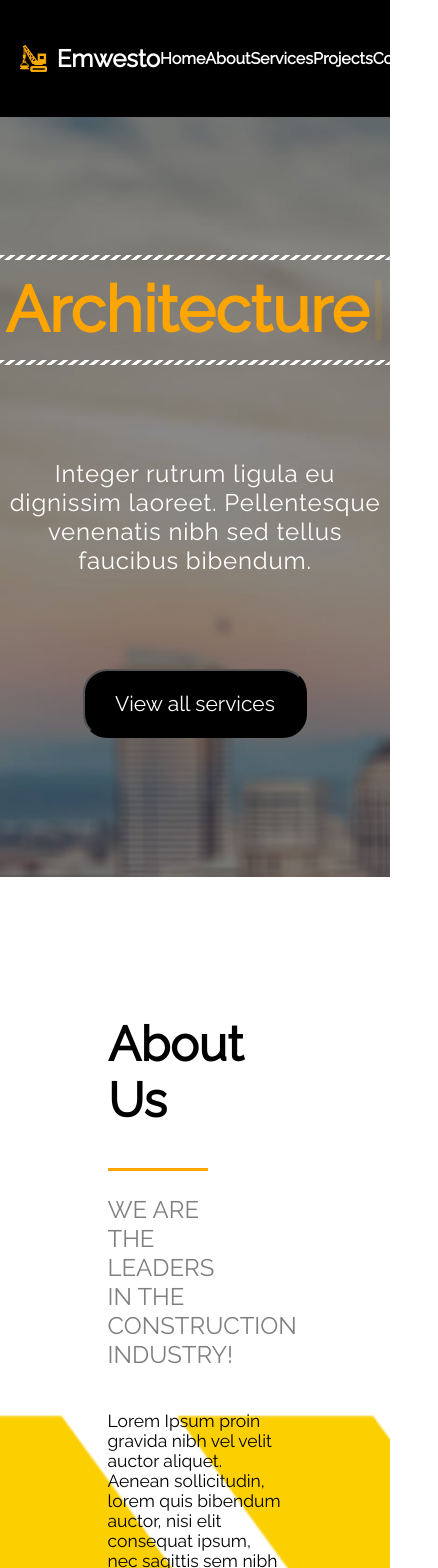
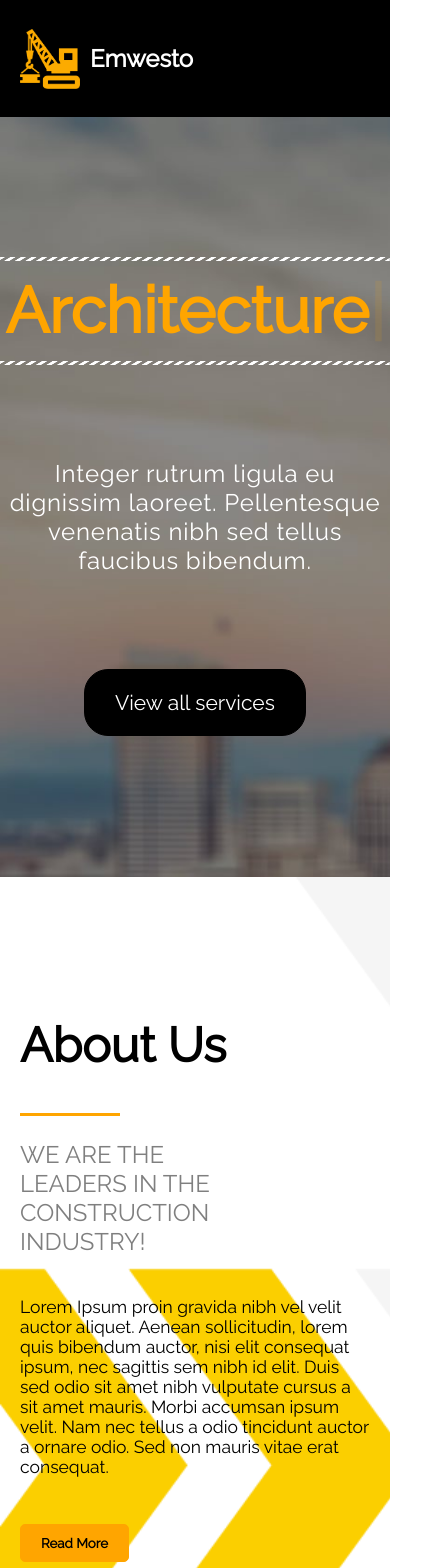
Before and after one commit to samynaj/elpeeconsults, a Next.js app: page / in a window 390 px wide. Shown: the top 1568 px of the page, 438 px wide, since content can reach past the window. Built offline with nearby package versions, Linux system fonts and the light colour scheme.

Commit message:
fixed aos whitespace

```diff
--- a/components/About/index.jsx
+++ b/components/About/index.jsx
@@ -12,31 +12,32 @@ const Index = () => {
   return (
     <div className={styles.root}>
       <div
-        data-aos="fade-down-right"
+        data-aos="flip-left"
         data-aos-easing="ease-out-cubic"
         data-aos-duration="2000"
         className={styles.left}
       >
         <h2
-            data-aos='flip-left'
-            data-aos-easing="ease-out-cubic"
-            data-aos-duration="3000"
+          data-aos='flip-left'
+          data-aos-easing="ease-out-cubic"
+          data-aos-duration="3000"
         >About Us</h2>
         <span></span>
         <p>WE ARE THE LEADERS IN THE CONSTRUCTION INDUSTRY!</p>
       </div>
       <div
-        data-aos="fade-down-left"
-        data-aos-easing="ease-out-cubic"
-        data-aos-duration="2000"
         className={styles.right}
       >
-        <p>Lorem Ipsum proin gravida nibh vel velit auctor aliquet. Aenean sollicitudin, lorem quis bibendum auctor, nisi elit consequat ipsum, nec sagittis sem nibh id elit. Duis sed odio sit amet nibh vulputate cursus a sit amet mauris. Morbi accumsan ipsum velit. Nam nec tellus a odio tincidunt auctor a ornare odio. Sed non  mauris vitae erat consequat.</p>
+        <p
+          data-aos="flip-right"
+          data-aos-easing="ease-out-cubic"
+          data-aos-duration="2000"
+        >Lorem Ipsum proin gravida nibh vel velit auctor aliquet. Aenean sollicitudin, lorem quis bibendum auctor, nisi elit consequat ipsum, nec sagittis sem nibh id elit. Duis sed odio sit amet nibh vulputate cursus a sit amet mauris. Morbi accumsan ipsum velit. Nam nec tellus a odio tincidunt auctor a ornare odio. Sed non  mauris vitae erat consequat.</p>
         <button
           data-aos='flip-right'
           data-aos-easing="ease-out-cubic"
           data-aos-duration="3000"
-          >Read more</button>
+        >Read more</button>
       </div>
     </div>
   )
--- a/components/About/index.module.scss
+++ b/components/About/index.module.scss
@@ -23,6 +23,10 @@
         flex-direction: column;
         align-items: flex-start;
         justify-content: flex-start;
+
+        @media screen and (max-width: 800px) {
+            width: 100%;
+        }
     }
 
     .left {
--- a/components/Header/index.module.scss
+++ b/components/Header/index.module.scss
@@ -34,6 +34,9 @@
             @media screen and (max-width: 800px) {
                 width: 60%;
             }
+            @media screen and (max-width: 600px) {
+                display: none;
+            }
 
             span {
                 font-weight: 700;
--- a/components/Hero/index.module.scss
+++ b/components/Hero/index.module.scss
@@ -19,6 +19,12 @@
         display: flex;
         flex-direction: column;
         justify-content: center;
+
+        img {
+            @media screen and (max-width: 800px) {
+                width: 80% !important;
+            }
+        }
     }
 
     p {
@@ -31,6 +37,7 @@
 
     button {
         background-color: #000;
+        border: 1px solid #000;
         color: #fff;
         padding: 20px 30px;
         font-size: 21px;
--- a/styles/globals.css
+++ b/styles/globals.css
@@ -1,6 +1,7 @@
 @import url('https://fonts.googleapis.com/css2?family=Raleway&display=swap');
 html,
 body {
+  width: 100vw;
   padding: 0;
   margin: 0;
   font-family: -apple-system, BlinkMacSystemFont, Segoe UI, Roboto, Oxygen,
```
